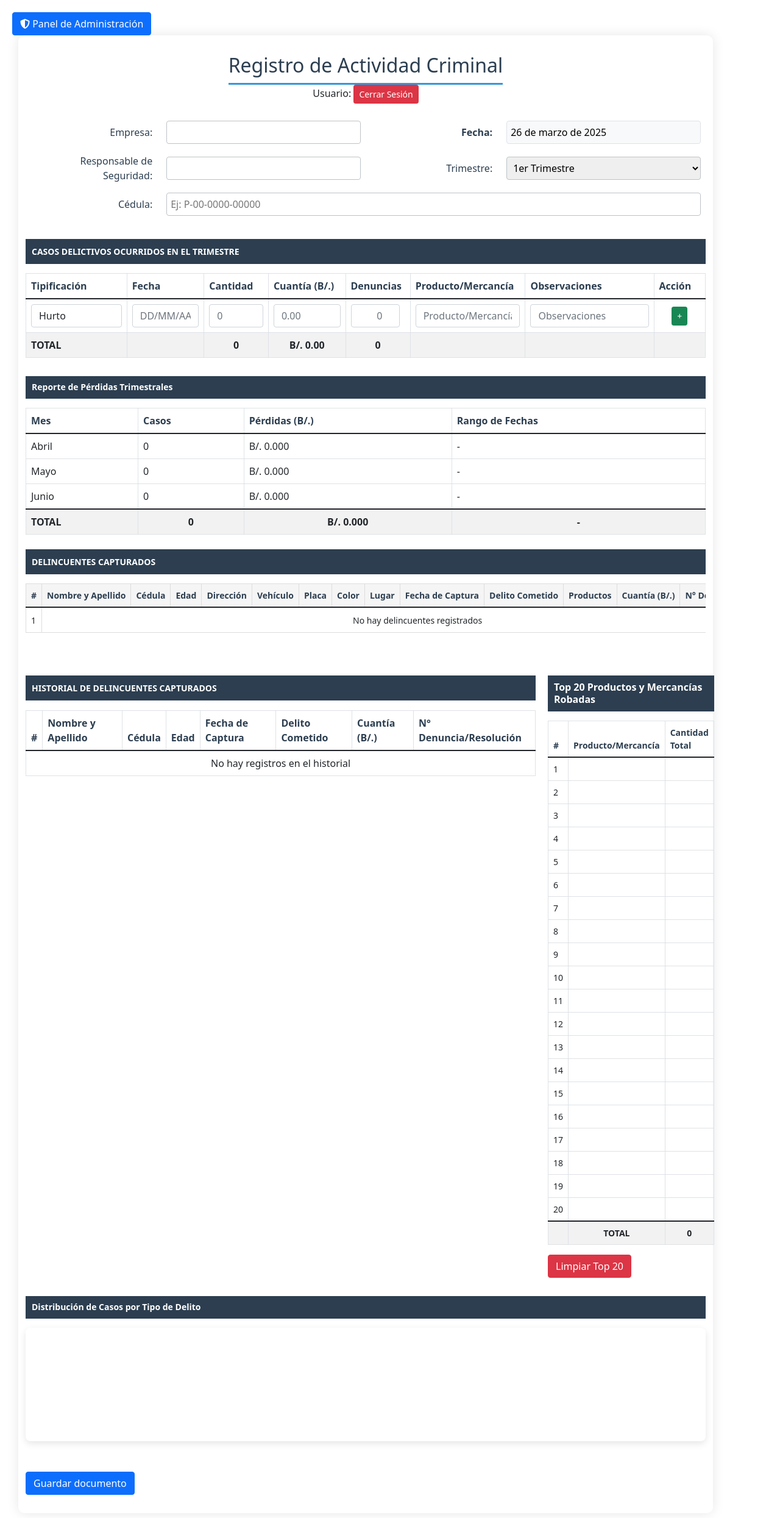
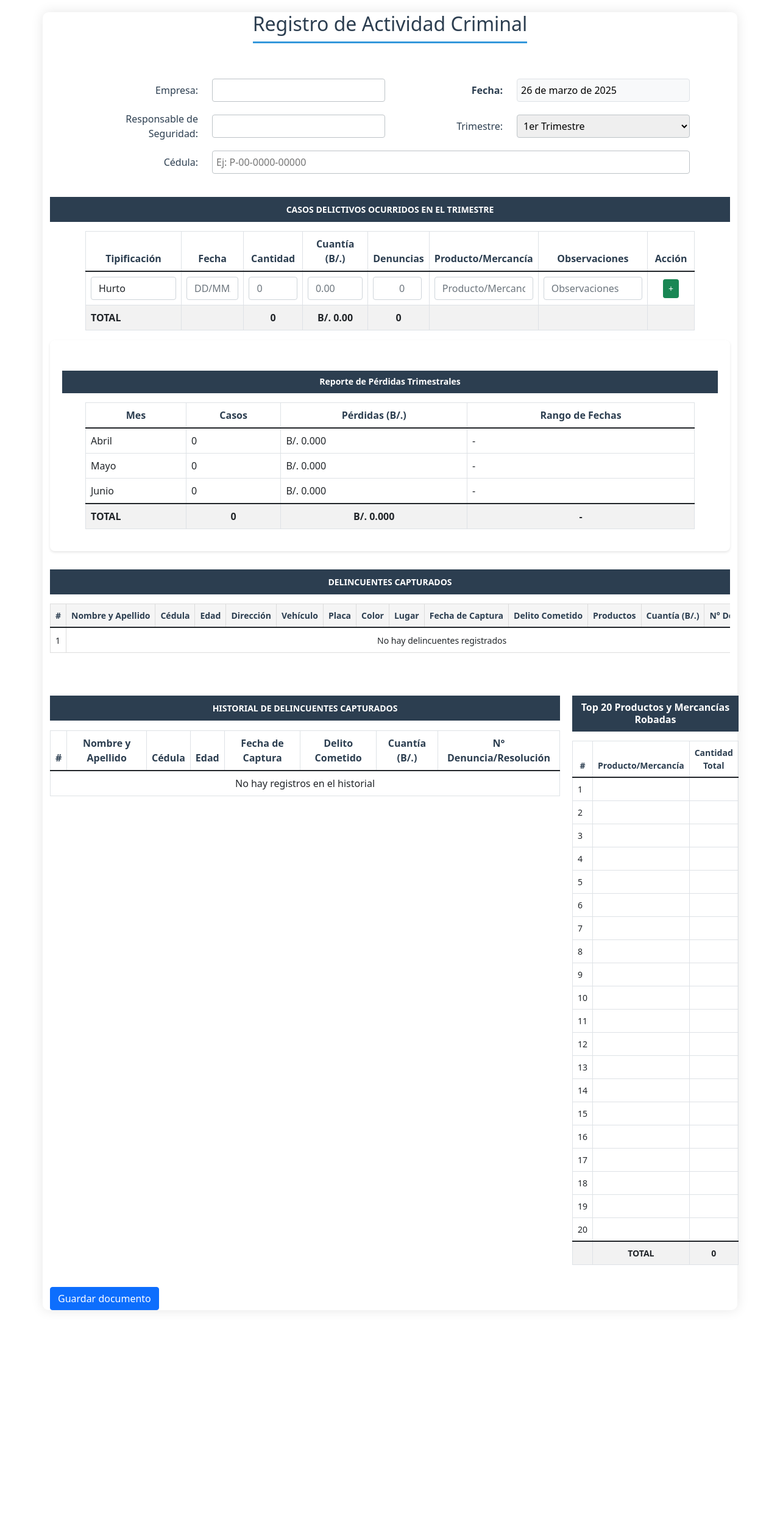
Before and after one commit to SupervisorIT/registro-actividad-criminal, a website: page index.html in a window 1280 px wide. Shown: the whole page at 61% size. After the commit the page ends 2169 px from the top, so only its background shows below. Drawn offline with nearby package versions, Linux system fonts and the light colour scheme.

Commit message:
Eliminado panel de administración, autenticación y gráfico de tipos de delitos

```diff
--- a/index.html
+++ b/index.html
@@ -15,11 +15,6 @@
 </head>
     </head>
 <body>
-    <div class="admin-access">
-        <button id="adminButton" class="btn btn-primary" onclick="window.location.href='admin.html'">
-            <i class="fas fa-shield-alt"></i> Panel de Administración
-        </button>
-    </div>
 
 
 
@@ -27,13 +22,10 @@
 
 
 
-    <div class="container">
+    <div class="container text-center">
         <div class="header">
             <h2>Registro de Actividad Criminal</h2>
-            <div class="user-info-container"> <div class="user-info">
-                    <span>Usuario: <strong id="usuarioInfo"></strong></span>
-                    <button type="button" class="btn btn-sm btn-danger btn-cerrar-sesion" onclick="cerrarSesion()">Cerrar Sesión</button> </div>
-            </div>
+
         </div>
         <form id="actividadCriminalForm">
             <table class="form-table">
@@ -143,37 +135,10 @@
 
 
 
-            <!-- Modal de Autenticación para Limpiar Top 20 -->
-            <div class="modal fade" id="modalLimpiezaTop20" tabindex="-1" role="dialog">
-                <div class="modal-dialog" role="document">
-                    <div class="modal-content">
-                        <div class="modal-header">
-                            <h5 class="modal-title">Autenticación Requerida</h5>
-                            <button type="button" class="close" data-dismiss="modal">
-                                <span>&times;</span>
-                            </button>
-                        </div>
-                        <div class="modal-body">
-                            <div class="form-group">
-                                <label for="adminUsuario">Usuario Administrador:</label>
-                                <input type="text" class="form-control" id="adminUsuario" required>
-                            </div>
-                            <div class="form-group">
-                                <label for="adminPassword">Contraseña:</label>
-                                <input type="password" class="form-control" id="adminPassword" required>
-                            </div>
-                        </div>
-                        <div class="modal-footer">
-                            <button type="button" class="btn btn-secondary" data-dismiss="modal">Cancelar</button>
-                            <button type="button" class="btn btn-danger" onclick="event.preventDefault(); limpiarTop20();">Confirmar Limpieza</button>
-                        </div>
-                    </div>
-                </div>
-            </div>
-
             <div id="reporte-perdidas-trimestrales-anchor"></div>
 
-            <div class="mt-30"> <h3 class="section-title">Reporte de Pérdidas Trimestrales</h3>
+            <div class="section-container mt-30">
+                <h3 class="section-title">Reporte de Pérdidas Trimestrales</h3>
                 <div class="tabla-perdidas-container">
                     <table id="tablaPerdidas" class="table table-bordered">
                         <thead>
@@ -401,21 +366,12 @@
                         </tfoot>
                     </table>
                     <div class="text-right mt-2">
-                        <button type="button" class="btn btn-danger" onclick="event.preventDefault(); mostrarModalLimpiezaTop20();">Limpiar Top 20</button>
+
                     </div>
                 </div>
             </div>
 
-            <div class="mt-30">
-                <h3 class="section-title">Distribución de Casos por Tipo de Delito</h3>
-                <div class="row">
-                    <div class="col-md-12">
-                        <div class="chart-container">
-                            <canvas id="tiposDelitosChart"></canvas>
-                        </div>
-                    </div>
-                </div>
-            </div>
+
 
             <div class="actions-container">
                 <button type="button" class="btn btn-primary" onclick="mostrarVistaPrevia()">Guardar documento</button>
--- a/script.js
+++ b/script.js
@@ -212,31 +212,6 @@ function actualizarTop20() {
     mostrarTop20();
 
     console.log('Top 20 actualizado:', productosTop20); // Para depuración
-}
-
-function mostrarModalLimpiezaTop20() {
-    // Prevenir cualquier comportamiento por defecto
-    event.preventDefault();
-
-    // Asegurarnos de que el modal está inicializado
-    if (!$('#modalLimpiezaTop20').data('bs.modal')) {
-        $('#modalLimpiezaTop20').modal({
-            backdrop: 'static',
-            keyboard: false
-        });
-    }
-
-    // Mostrar el modal
-    $('#modalLimpiezaTop20').modal('show');
-
-    // Limpiar campos por si acaso
-    document.getElementById('adminUsuario').value = '';
-    document.getElementById('adminPassword').value = '';
-
-    // Enfocar el campo de usuario
-    setTimeout(() => {
-        document.getElementById('adminUsuario').focus();
-    }, 500);
 }
 
 function actualizarReportePerdidas() {
--- a/styles.css
+++ b/styles.css
@@ -1,8 +1,11 @@
 body {
-    font-family: 'Segoe UI', Tahoma, Geneva, Verdana, sans-serif;
-    max-width: 1200px;
-    margin: 20px auto;
+    font-family: Arial, sans-serif;
+    line-height: 1.6;
+    margin: 0;
     padding: 20px;
+    display: flex;
+    flex-direction: column;
+    align-items: center;
     background-color: #f5f5f5;
 }
 .container {
@@ -309,14 +312,7 @@ td {
     color: #7f8c8d;
 }
 
-/* Estilos para el contenedor del gráfico */
-.chart-container {
-    background-color: #fff;
-    border-radius: 8px;
-    box-shadow: 0 4px 12px rgba(0,0,0,0.1);
-    padding: 15px;
-    margin-bottom: 30px;
-}
+
 
 /* Estilos responsivos para las estadísticas */
 @media (max-width: 992px) {
@@ -517,6 +513,55 @@ td {
     padding: 0 20px;
 }
 
+.container {
+    width: 100%;
+    max-width: 1200px;
+    margin: 0 auto;
+    padding: 0 15px;
+}
+
+.header {
+    text-align: center;
+    margin-bottom: 30px;
+}
+
+.header h2 {
+    color: #2c3e50;
+    margin-bottom: 20px;
+}
+
+.form-group {
+    text-align: left;
+    margin-bottom: 20px;
+}
+
+.table-responsive {
+    margin: 0 auto;
+    max-width: 100%;
+    overflow-x: auto;
+}
+
+table {
+    margin: 0 auto;
+    width: 100%;
+    max-width: 1000px;
+}
+
+.section-container {
+    background-color: white;
+    padding: 20px;
+    border-radius: 8px;
+    box-shadow: 0 2px 4px rgba(0,0,0,0.1);
+    margin-bottom: 30px;
+}
+
+.btn-group {
+    display: flex;
+    justify-content: center;
+    gap: 10px;
+    margin: 20px 0;
+}
+
 .admin-menu-title {
     font-weight: bold;
     font-size: 16px;
```
